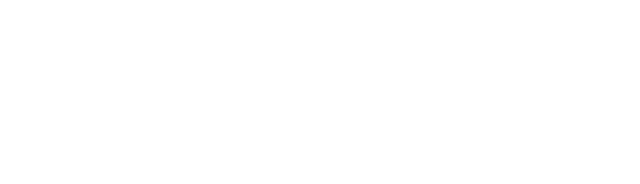
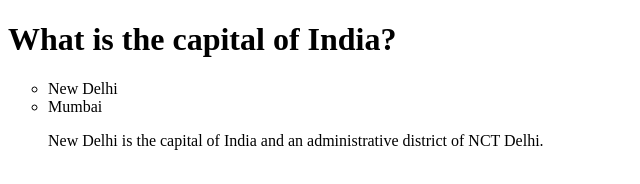
Before and after one commit to acciojob/trivia-KnightRiderSharad, a website: page main.html in a window 1280 px wide. Shown: the whole page, without its empty margins (0-640 px from the left). Drawn offline with Linux system fonts and the light colour scheme.

Commit message:
completed the code

```diff
--- a/main.html
+++ b/main.html
@@ -7,7 +7,18 @@
 </head>
 
 <body>
-	<!-- the entire body must be written by student -->
+	<h1> What is the capital of India? </h1>
+
+	<UL TYPE="CIRCLE">
+		<li>New Delhi</li>
+		<li>Mumbai</li>
+	</ul>
+
+	<blockquote cite="https://en.wikipedia.org/wiki/New_Delhi">
+		New Delhi is the capital of India and an administrative district of NCT Delhi.
+	</blockquote>
+
+
     <script type="text/javascript" src="./script.js">
 </script>
 
```
